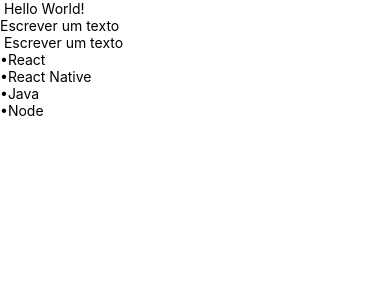
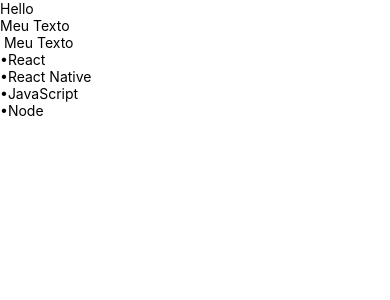
Before and after one commit to DaianeBarizon/monitoria-react-native, a React Native app in the folder OrganicFood/: screen / in a window 390 px wide. Shown: the top 300 px of the page. Built offline with nearby package versions, Linux system fonts and the light colour scheme.

Commit message:
Explica funcional

```diff
--- a/OrganicFood/App.js
+++ b/OrganicFood/App.js
@@ -16,21 +16,41 @@
 export default App;
 */
 
-/*
-import React from 'react'
-import { View, Text } from 'react-native'
+import React, {useState} from 'react';
+import {Text, View, TextInput, FlatList} from 'react-native';
 
 export default function App() {
+  const [myText, setMyText] = useState('Meu Texto');
+  const courses = [
+    {id: '1', nome: '•React'},
+    {id: '2', nome: '•React Native'},
+    {id: '3', nome: '•JavaScript'},
+    {id: '4', nome: '•Node'},
+  ];
+
   return (
     <View>
-      <Text></Text>
+      <Text>Hello</Text>
+      <TextInput
+        value={myText}
+        onChangeText={(text) => {
+          setMyText(text);
+        }}
+      />
+      <Text> {myText} </Text>
+      <FlatList
+        data={courses}
+        renderItem={({item}) => <Text>{item.nome}</Text>}
+        keyExtractor={(item) => item.id}
+      />
+      <Text list={courses} />
     </View>
-  )
+  );
 }
-*/
 
 // Componentes Classe
 
+/*
 import React, {Component} from 'react';
 import {Text, View, TextInput, FlatList} from 'react-native';
 
@@ -68,3 +88,4 @@
     );
   }
 }
+*/
```
